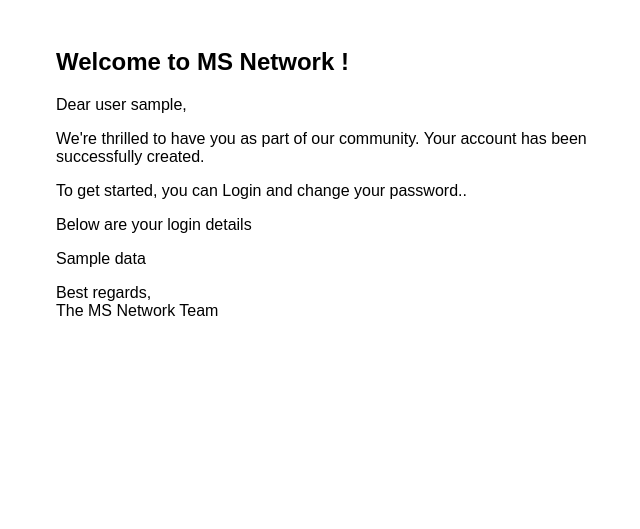
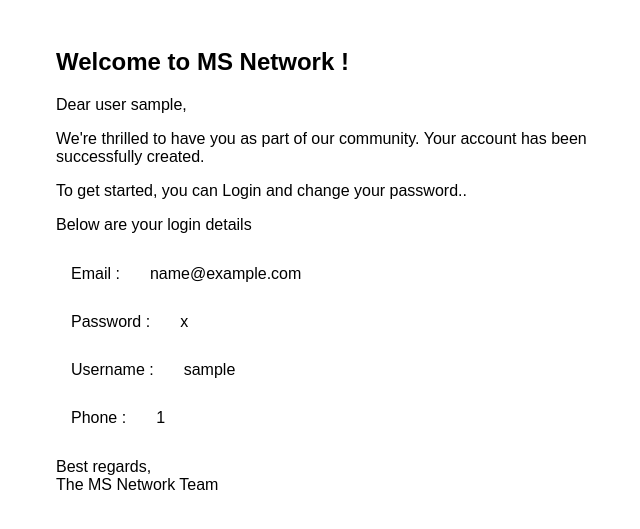
Before and after one commit to Nanocodes-Programming/django-military, a Django app: template utils/templates/utils/signup.html in a window 1280 px wide. Shown: the top 529 px of the page, without its empty margins (284-924 px from the left). Run offline with Django 4.2, Linux system fonts and the light colour scheme; the template is opened without the code that fills it: most values are stand-ins (such as "Sample title", 1, 10 or a date in 2020); parts of the project's set-up code (start-up, migrations or seed data) failed here and were passed over.

Commit message:
email fix

```diff
--- a/accounts/views.py
+++ b/accounts/views.py
@@ -45,15 +45,13 @@ class CustomUserViewSet(viewsets.ModelViewSet):
             profile_serializer.is_valid(raise_exception=True)
             profile_serializer.save()
         user_data = {
-            "id": user.id,
-            "created_at": user.created_at,
             "email": user.email,
             "username": user.username,
             "phone_number": user.phone_number,
         }
 
         user_data.update({"password":password})
-        # send_signup_mail(user_data)
+        send_signup_mail(user_data)
         headers = self.get_success_headers(serializer.data)
         return Response(serializer.data, status=status.HTTP_201_CREATED)
 
--- a/military/settings.py
+++ b/military/settings.py
@@ -39,6 +39,7 @@ INSTALLED_APPS = [
     'messaging',
     'authentication',
     'corsheaders',
+    'utils',
 ]
 
 MIDDLEWARE = [
@@ -145,7 +146,6 @@ EMAIL_USE_TLS = config('EMAIL_USE_TLS')
 EMAIL_HOST_USER = config('EMAIL_HOST_USER')
 EMAIL_HOST_PASSWORD = config('EMAIL_HOST_PASSWORD')
 
-
 # Internationalization
 # https://docs.djangoproject.com/en/4.2/topics/i18n/
 
--- a/utils/templates/utils/signup.html
+++ b/utils/templates/utils/signup.html
@@ -9,6 +9,15 @@
             max-width: 600px;
             margin: 0 auto;
             padding: 20px;
+        }
+        .flex{
+            display: flex;
+        }
+        .p{
+            padding: 10px;
+        }
+        .m{
+            margin: 5px;
         }
         .button {
             display: inline-block;
@@ -28,7 +37,24 @@
         <p>We're thrilled to have you as part of our community. Your account has been successfully created.</p>
         <p>To get started, you can Login and change your password..</p>
         <p>Below are your login details</p>
-        <p>{{data}}</p>
+        <div class="">
+            <div class="flex">
+                <div class="m p">Email :</div>
+                <div class="m p">{{data.email}}</div>
+            </div>
+            <div class="flex">
+                <div class="m p">Password :</div>
+                <div class="m p">{{data.password}}</div>
+            </div>
+            <div class="flex">
+                <div class="m p">Username :</div>
+                <div class="m p">{{data.username}}</div>
+            </div>
+            <div class="flex">
+                <div class="m p">Phone :</div>
+                <div class="m p">{{data.phone_number}}</div>
+            </div>
+        </div>
         <p>Best regards,<br>The MS Network Team</p>
     </div>
 </body>
```
